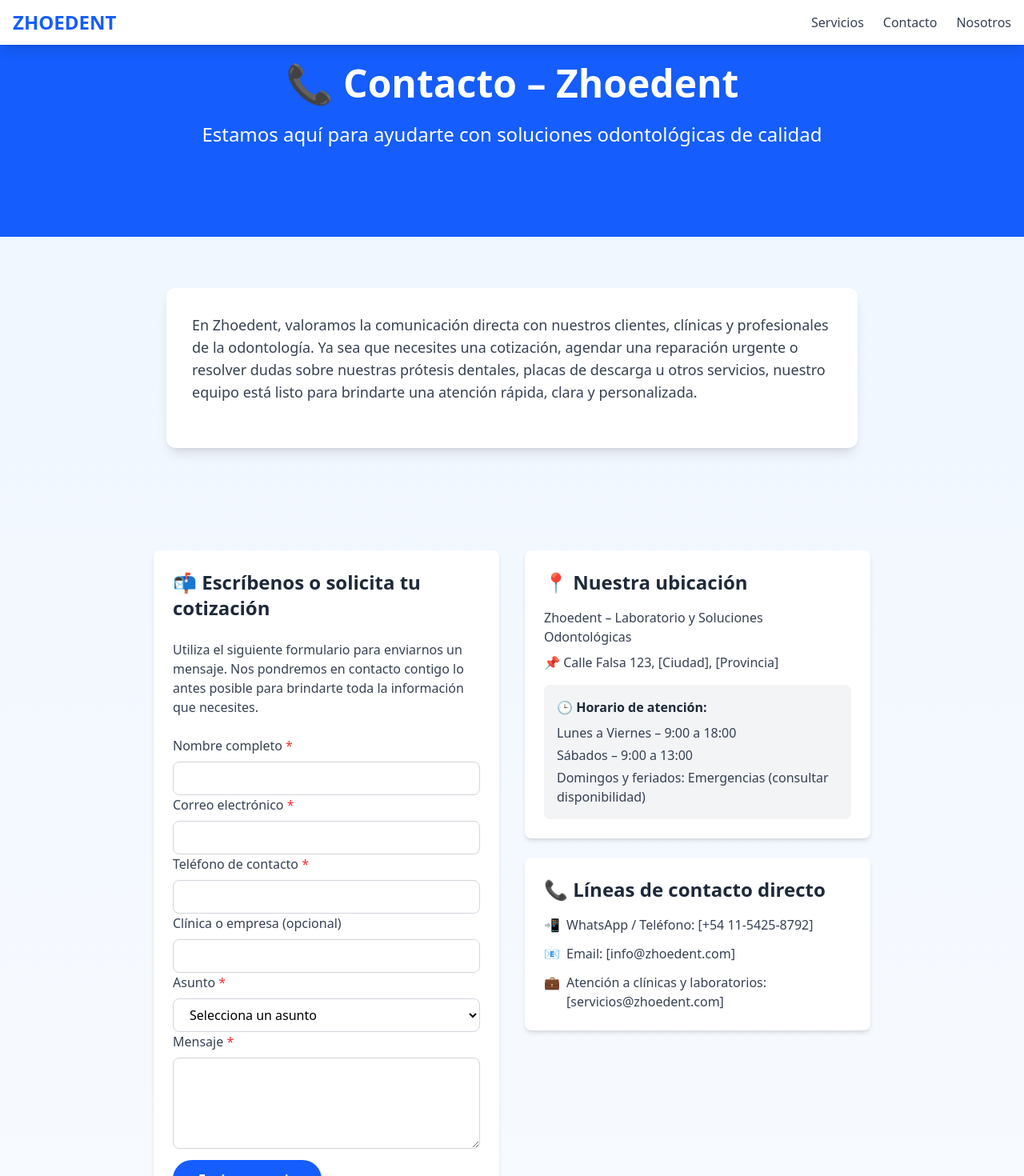
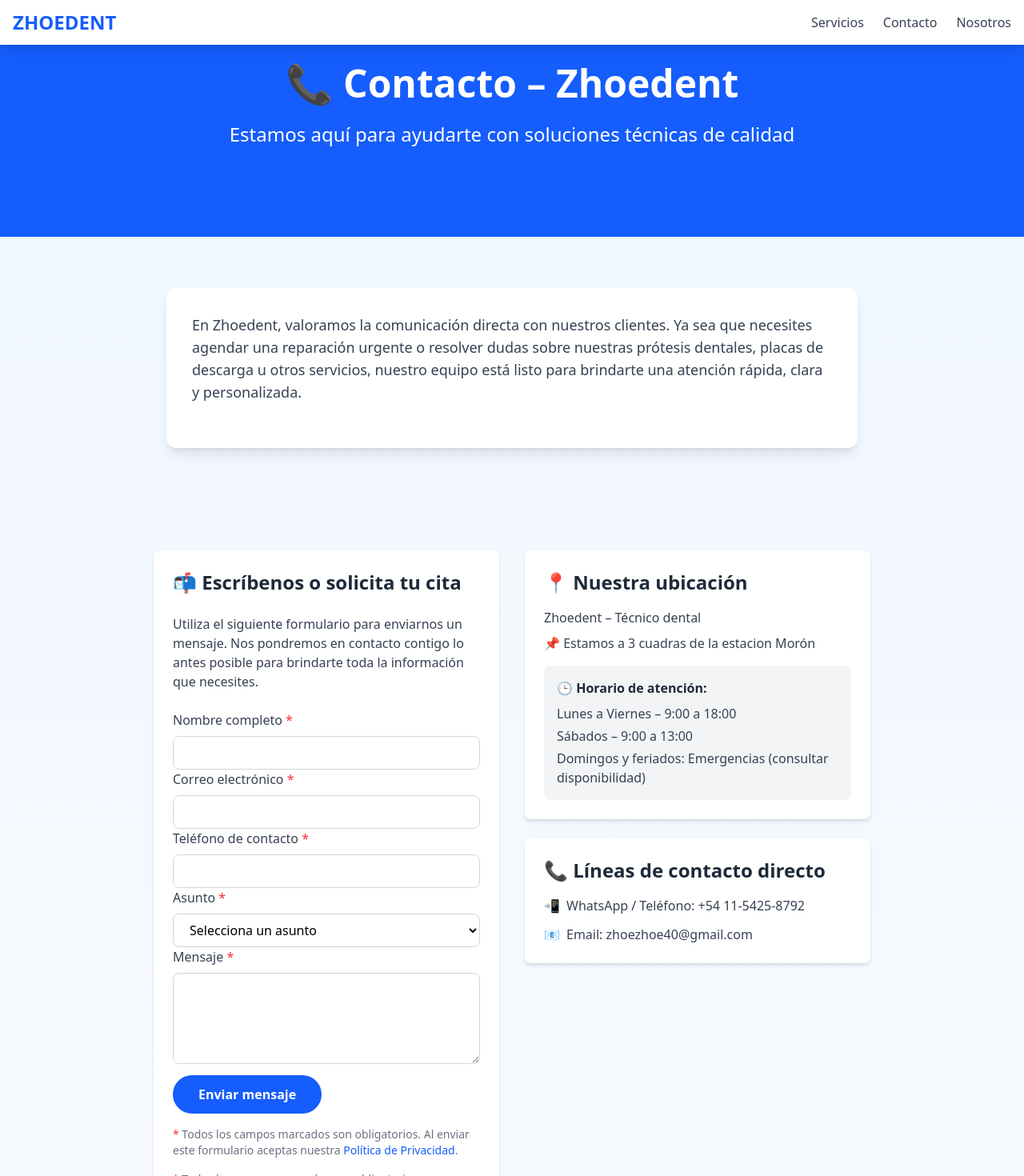
Before and after one commit to L-insfran/zhe-dent, a React (Vite) app: page /contacto in a window 1280 px wide. Shown: the top 1470 px of the page at 80% size. Built offline with nearby package versions, Linux system fonts and the light colour scheme.

Commit message:
varias modificaciones

```diff
--- a/src/context/GraciasContext.jsx
+++ b/src/context/GraciasContext.jsx
@@ -1,4 +1,4 @@
-import { createContext, useState, useContext } from 'react';
+import { createContext, useContext, useState } from 'react';
 
 const GraciasContext = createContext();
 
--- a/src/pages/Contacto.jsx
+++ b/src/pages/Contacto.jsx
@@ -27,7 +27,7 @@ const Contacto = () => {
     setIsSubmitting(true);
 
     try {
-      const response = await fetch('https://formsubmit.co/ajax/leandro.insfran@gmail.com', {
+      const response = await fetch('https://formsubmit.co/ajax/zhoezhoe40@gmail.com', {
         method: 'POST',
         headers: {
           'Content-Type': 'application/json',
@@ -65,7 +65,7 @@ const Contacto = () => {
       <section className="py-20 px-4 bg-blue-600 text-white">
         <div className="max-w-4xl mx-auto text-center">
           <h1 className="text-4xl md:text-5xl font-bold mb-6">📞 Contacto – Zhoedent</h1>
-          <p className="text-xl md:text-2xl mb-8">Estamos aquí para ayudarte con soluciones odontológicas de calidad</p>
+          <p className="text-xl md:text-2xl mb-8">Estamos aquí para ayudarte con soluciones técnicas de calidad</p>
         </div>
       </section>
 
@@ -73,7 +73,7 @@ const Contacto = () => {
       <section className="py-16 px-4 max-w-4xl mx-auto">
         <div className="bg-white rounded-xl shadow-lg p-8">
           <p className="text-lg text-gray-700 mb-6">
-            En Zhoedent, valoramos la comunicación directa con nuestros clientes, clínicas y profesionales de la odontología. Ya sea que necesites una cotización, agendar una reparación urgente o resolver dudas sobre nuestras prótesis dentales, placas de descarga u otros servicios, nuestro equipo está listo para brindarte una atención rápida, clara y personalizada.
+            En Zhoedent, valoramos la comunicación directa con nuestros clientes. Ya sea que necesites agendar una reparación urgente o resolver dudas sobre nuestras prótesis dentales, placas de descarga u otros servicios, nuestro equipo está listo para brindarte una atención rápida, clara y personalizada.
           </p>
         </div>
       </section>
@@ -83,13 +83,13 @@ const Contacto = () => {
         <div className="max-w-4xl mx-auto grid md:grid-cols-2 gap-8">
           {/* Formulario */}
           <div className="bg-white p-6 rounded-lg shadow-md">
-            <h2 className="text-2xl font-bold text-gray-800 mb-6">📬 Escríbenos o solicita tu cotización</h2>
+            <h2 className="text-2xl font-bold text-gray-800 mb-6">📬 Escríbenos o solicita tu cita</h2>
             <p className="text-gray-700 mb-6">
               Utiliza el siguiente formulario para enviarnos un mensaje. Nos pondremos en contacto contigo lo antes posible para brindarte toda la información que necesites.
             </p>
 
             <form
-              action="https://formsubmit.co/leandro.infran@gmail.com" method="POST"
+              action="https://formsubmit.co/zhoezhoe40@gmail.com" method="POST"
               onSubmit={handleSubmit}
 
             >
@@ -147,20 +147,6 @@ const Contacto = () => {
               </div>
 
               <div>
-                <label htmlFor="clinica" className="block text-gray-700 font-medium mb-2">
-                  Clínica o empresa (opcional)
-                </label>
-                <input
-                  type="text"
-                  id="clinica"
-                  name="clinica"
-                  value={formData.clinica}
-                  onChange={handleChange}
-                  className="w-full px-4 py-2 border border-gray-300 rounded-lg focus:ring-2 focus:ring-blue-500 focus:border-blue-500"
-                />
-              </div>
-
-              <div>
                 <label htmlFor="asunto" className="block text-gray-700 font-medium mb-2">
                   Asunto <span className="text-red-500">*</span>
                 </label>
@@ -173,10 +159,9 @@ const Contacto = () => {
                   className="w-full px-4 py-2 border border-gray-300 rounded-lg focus:ring-2 focus:ring-blue-500 focus:border-blue-500"
                 >
                   <option value="">Selecciona un asunto</option>
-                  <option value="Cotización">Cotización</option>
                   <option value="Reparación urgente">Reparación urgente</option>
                   <option value="Consulta general">Consulta general</option>
-                  <option value="Atención a clínicas">Atención a clínicas</option>
+                  <option value="Atención a clínicas">Nuestro servicios</option>
                   <option value="Otros">Otros</option>
                 </select>
               </div>
@@ -221,8 +206,8 @@ const Contacto = () => {
           <div className="space-y-6">
             <div className="bg-white p-6 rounded-lg shadow-md">
               <h2 className="text-2xl font-bold text-gray-800 mb-4">📍 Nuestra ubicación</h2>
-              <p className="text-gray-700 font-medium mb-2">Zhoedent – Laboratorio y Soluciones Odontológicas</p>
-              <p className="text-gray-700 mb-4">📌 Calle Falsa 123, [Ciudad], [Provincia]</p>
+              <p className="text-gray-700 font-medium mb-2">Zhoedent – Técnico dental</p>
+              <p className="text-gray-700 mb-4">📌 Estamos a 3 cuadras de la estacion Morón</p>
 
               <div className="bg-gray-100 p-4 rounded-lg">
                 <h3 className="font-semibold text-gray-800 mb-2">🕒 Horario de atención:</h3>
@@ -239,15 +224,11 @@ const Contacto = () => {
               <ul className="space-y-3 text-gray-700">
                 <li className="flex items-start">
                   <span className="mr-2">📲</span>
-                  <span>WhatsApp / Teléfono: <span className="font-medium">[+54 11-5425-8792]</span></span>
+                  <span>WhatsApp / Teléfono: <span className="font-medium">+54 11-5425-8792</span></span>
                 </li>
                 <li className="flex items-start">
                   <span className="mr-2">📧</span>
-                  <span>Email: <span className="font-medium">[info@zhoedent.com]</span></span>
-                </li>
-                <li className="flex items-start">
-                  <span className="mr-2">💼</span>
-                  <span>Atención a clínicas y laboratorios: <span className="font-medium">[servicios@zhoedent.com]</span></span>
+                  <span>Email: <span className="font-medium">zhoezhoe40@gmail.com</span></span>
                 </li>
               </ul>
             </div>
@@ -264,8 +245,6 @@ const Contacto = () => {
             {[
               "🔹 Atención inmediata ante reparaciones urgentes de prótesis",
               "🔹 Asesoramiento profesional en placas de descarga",
-              "🔹 Soporte técnico para odontólogos y laboratorios",
-              "🔹 Solicitud de presupuestos y convenios",
               "🔹 Seguimiento personalizado de casos clínicos",
               "🔹 Soluciones a medida para cada necesidad dental"
             ].map((item, index) => (
@@ -284,19 +263,24 @@ const Contacto = () => {
           <h2 className="text-3xl font-bold text-gray-800 mb-8 text-center">Encuéntranos fácilmente</h2>
 
           <div className="bg-white rounded-lg shadow-md overflow-hidden">
+
             <iframe
-              src="https://www.google.com/maps/embed?pb=!1m18!1m12!1m3!1d3284.016887889527!2d-58.383759!3d-34.603734!2m3!1f0!2f0!3f0!3m2!1i1024!2i768!4f13.1!3m3!1m2!1s0x0%3A0x0!2zMzTCsDM2JzEzLjQiUyA1OMKwMjMnMDEuNSJX!5e0!3m2!1ses!2sar!4v1620000000000!5m2!1ses!2sar"
+              src="https://www.google.com/maps/embed?pb=!1m18!1m12!1m3!1d3097.465312650228!2d-58.61937711403133!3d-34.64857023140528!2m3!1f0!2f0!3f0!3m2!1i1024!2i768!4f13.1!3m3!1m2!1s0x95bcc761ac003d3d%3A0x11485a3469d8ab37!2zTW9yw7Nu!5e0!3m2!1sen!2sar!4v1747277048552!5m2!1sen!2sar"
               width="100%"
               height="400"
               style={{border:0}}
               allowFullScreen=""
               loading="lazy"
-              title="Ubicación de Zhoedent en Google Maps"
-              className="w-full"
+              referrerPolicy="Ubicación de Zhoedent en Google Maps"
             ></iframe>
           </div>
 
           <div className="mt-8 text-center">
+           <a
+              href="https://maps.app.goo.gl/iiZSa3t6xsddK6DL8"
+              target="_blank"
+              rel="noopener noreferrer"
+             >
               <button className="bg-blue-600 text-white font-semibold py-3 px-8 rounded-full hover:bg-blue-700 transition duration-300 inline-flex items-center">
                 <svg className="w-5 h-5 mr-2" fill="none" stroke="currentColor" viewBox="0 0 24 24" xmlns="http://www.w3.org/2000/svg">
                   <path strokeLinecap="round" strokeLinejoin="round" strokeWidth={2} d="M17.657 16.657L13.414 20.9a1.998 1.998 0 01-2.827 0l-4.244-4.243a8 8 0 1111.314 0z" />
@@ -304,6 +288,7 @@ const Contacto = () => {
                 </svg>
                 Cómo llegar
               </button>
+            </a>
           </div>
         </div>
       </section>
@@ -316,10 +301,14 @@ const Contacto = () => {
             En Zhoedent, cada sonrisa cuenta. No dudes en contactarnos si necesitás una solución dental confiable, rápida y profesional. Nuestro compromiso es estar cerca de vos y ayudarte en cada paso del tratamiento.
           </p>
           <div className="flex flex-col sm:flex-row justify-center gap-4">
-            <button className="bg-white text-blue-600 font-semibold py-3 px-8 rounded-full hover:bg-blue-50 transition duration-300 transform hover:scale-105">
+            <a
+            className="bg-white text-blue-600 font-semibold py-3 px-8 rounded-full hover:bg-blue-50 transition duration-300 transform hover:scale-105"
+            href="tel:+5491154258792">
               Llamar ahora
-            </button>
-            <button className="bg-blue-700 text-white font-semibold py-3 px-8 rounded-full hover:bg-blue-800 transition duration-300">
+            </a>
+            <button className="bg-blue-700 text-white font-semibold py-3 px-8 rounded-full hover:bg-blue-800 transition duration-300"
+            onClick={() => window.open('https://wa.me/541154258792', '_blank')}
+            >
               Enviar WhatsApp
             </button>
           </div>
--- a/src/pages/Gracias.jsx
+++ b/src/pages/Gracias.jsx
@@ -74,7 +74,10 @@ const Gracias = () => {
               </Link>
               <a
                 href="https://wa.me/5491154258792"
+                  target="_blank"
+                rel="noopener noreferrer"
                 className="bg-green-500 text-white font-semibold py-3 px-8 rounded-full hover:bg-green-600 transition duration-300 text-center flex items-center justify-center gap-2"
+                aria-label="Whatsapp"
               >
                 <BiPhoneCall /> WhatsApp
               </a>
```
Lines whose indentation alone changed are shown as unchanged.
